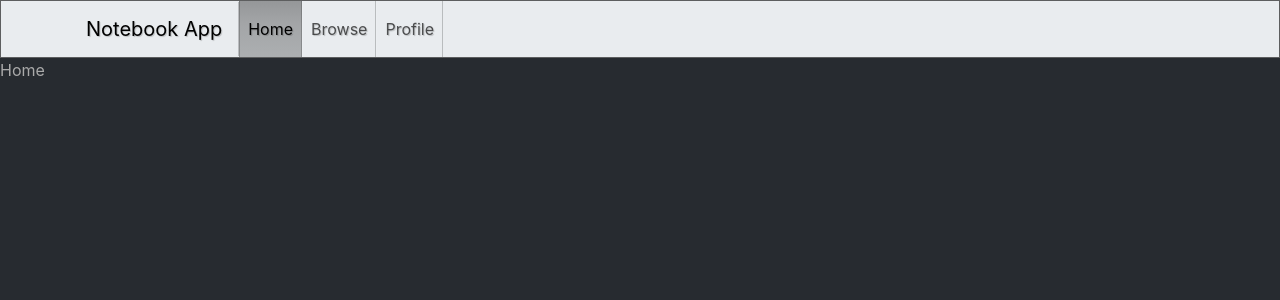
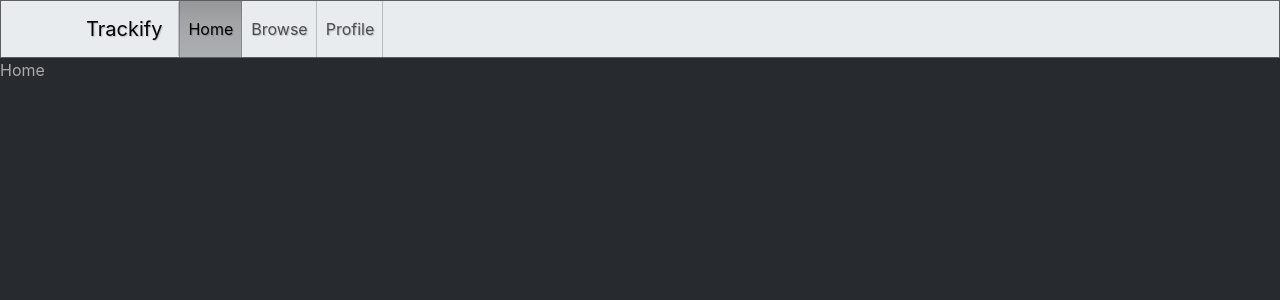
Before and after one commit to TuneSpace/trackify, a React (Create React App) app: page / in a window 1280 px wide. Shown: the top 300 px of the page. Built offline with nearby package versions, Linux system fonts and the light colour scheme.

Commit message:
Updated Navbar to Reflect Project Name

```diff
--- a/src/components/Navigationbar.js
+++ b/src/components/Navigationbar.js
@@ -6,7 +6,7 @@ const Navigationbar = () => {
   return (
     <Navbar bg="light" expand="lg">
     <Container>
-      <Navbar.Brand href="#home">Notebook App</Navbar.Brand>
+      <Navbar.Brand href="#home">Trackify</Navbar.Brand>
       <Navbar.Toggle aria-controls="basic-navbar-nav" />
       <Navbar.Collapse id="basic-navbar-nav">
         <Nav className="me-auto">
```
